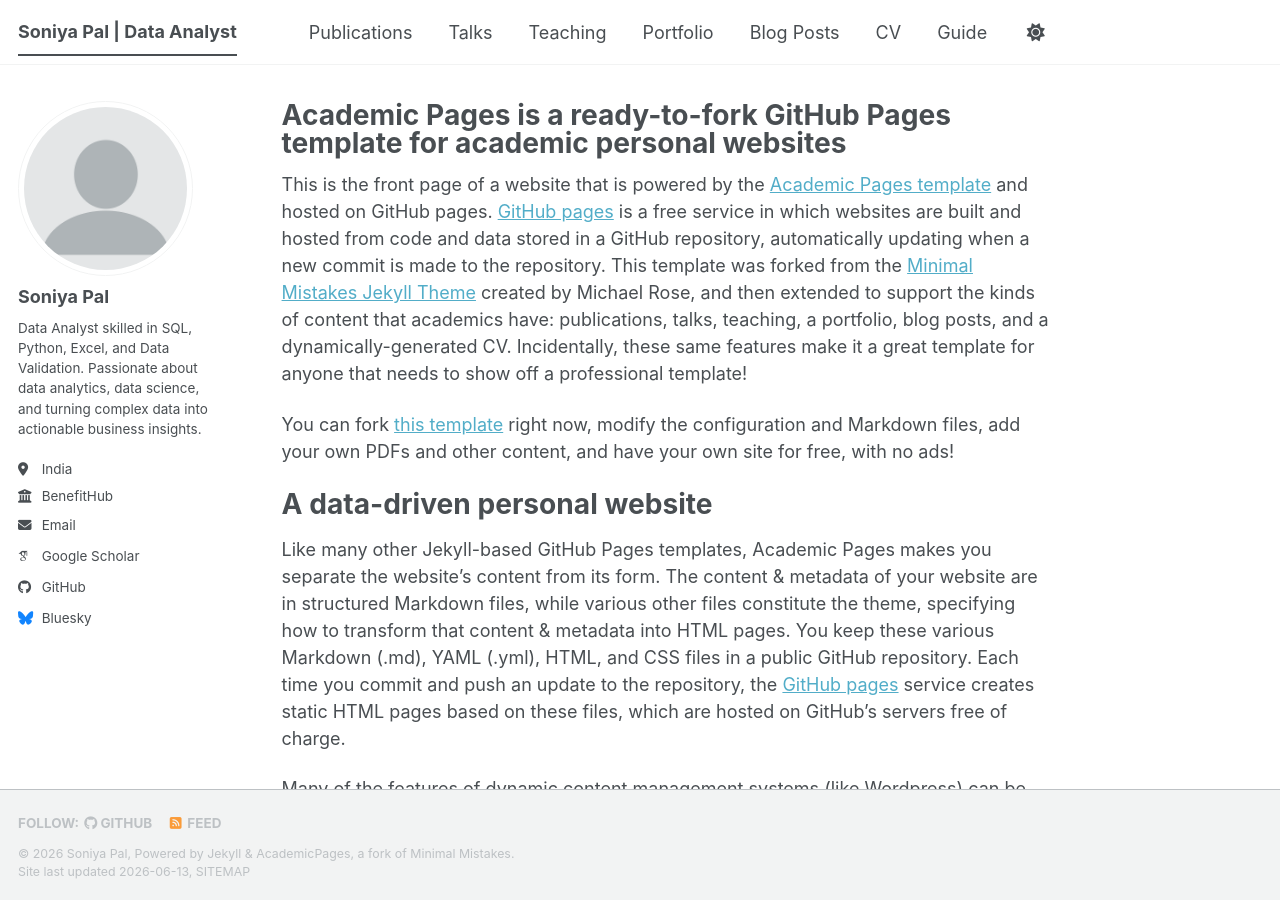
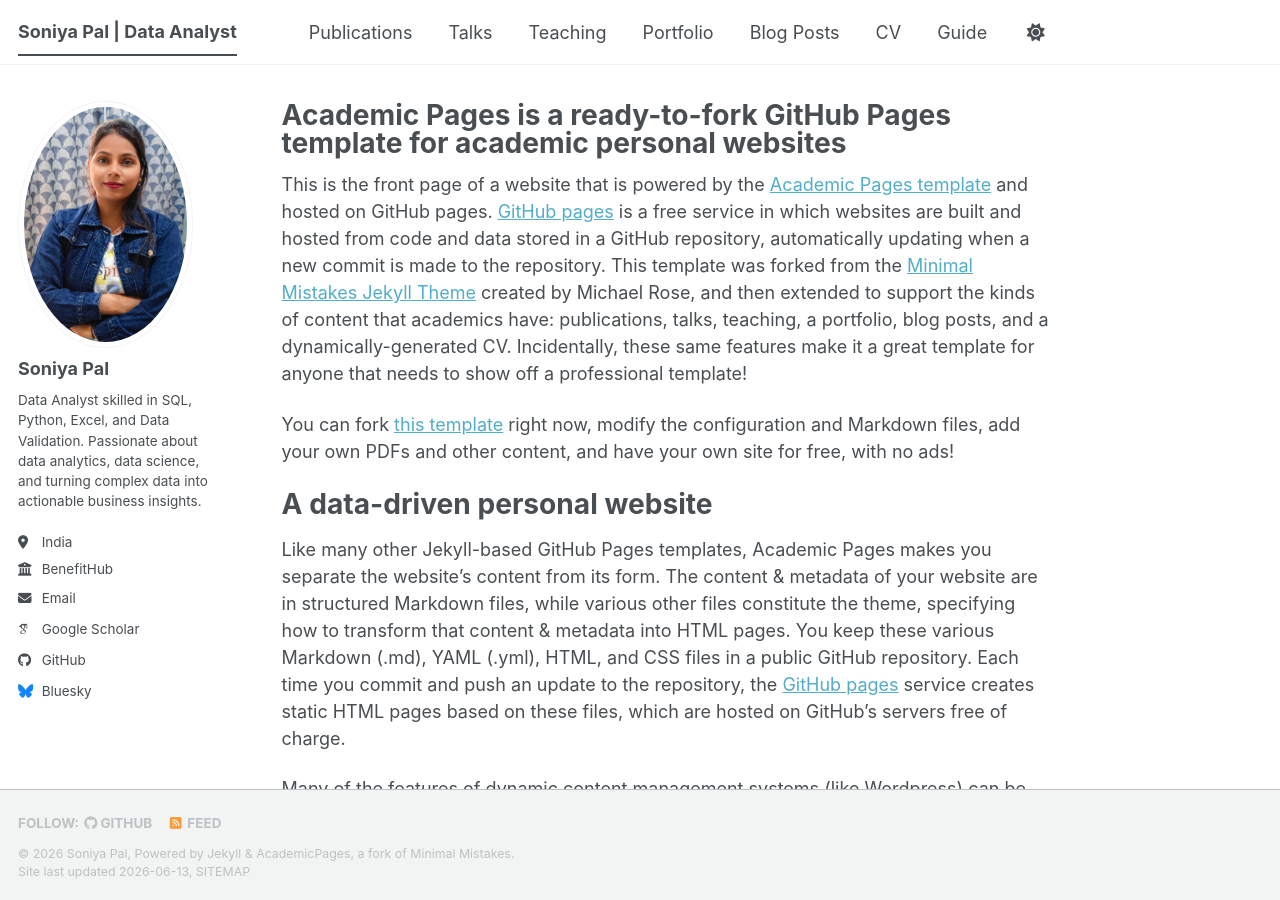
Before and after one commit to webdev-soniyapal886/soniyapal, a Jekyll site: the page built from _pages/about.md, in a window 1280 px wide and 900 px high. Built offline with Jekyll 4.4.1, drawn with Linux system fonts in a browser that asks for light colours; some web fonts are replaced; a script bundle is joined from its source files by our own code; library files that are not in the unit come from our copies.

Commit message:
Update author avatar image in config

```diff
--- a/_config.yml
+++ b/_config.yml
@@ -23,7 +23,7 @@ repository               : "academicpages/academicpages.github.io"
 #               Additional customization can be done by editing /_includes/author-profile.html
 author:
   # Biographic information
-  avatar           : "profile.png"
+  avatar           : "profile-pic.jpeg"
   name             : "Soniya Pal"
   pronouns         : # example: "she/her"
   bio              : "Data Analyst skilled in SQL, Python, Excel, and Data Validation. Passionate about data analytics, data science, and turning complex data into actionable business insights."
```
